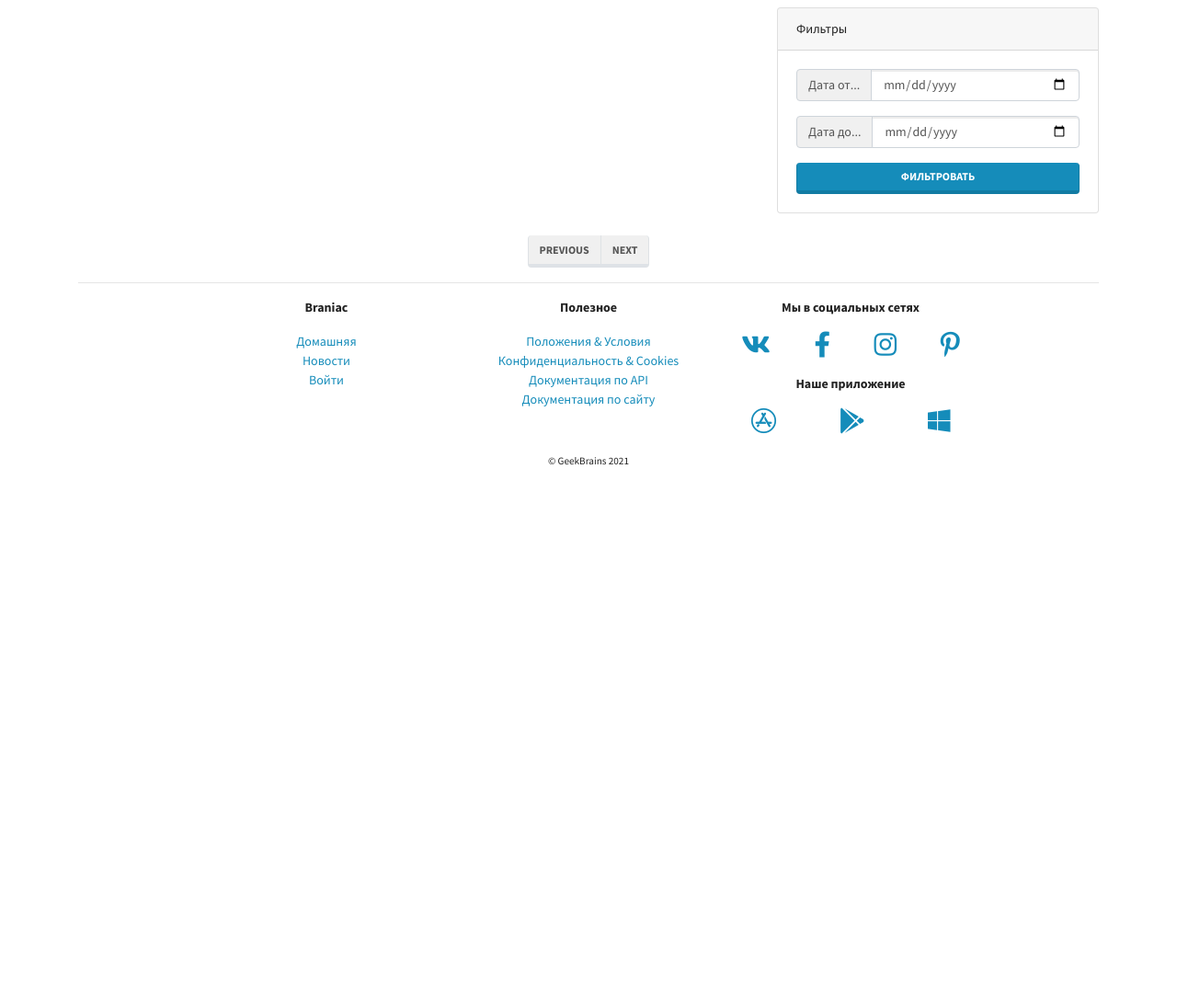
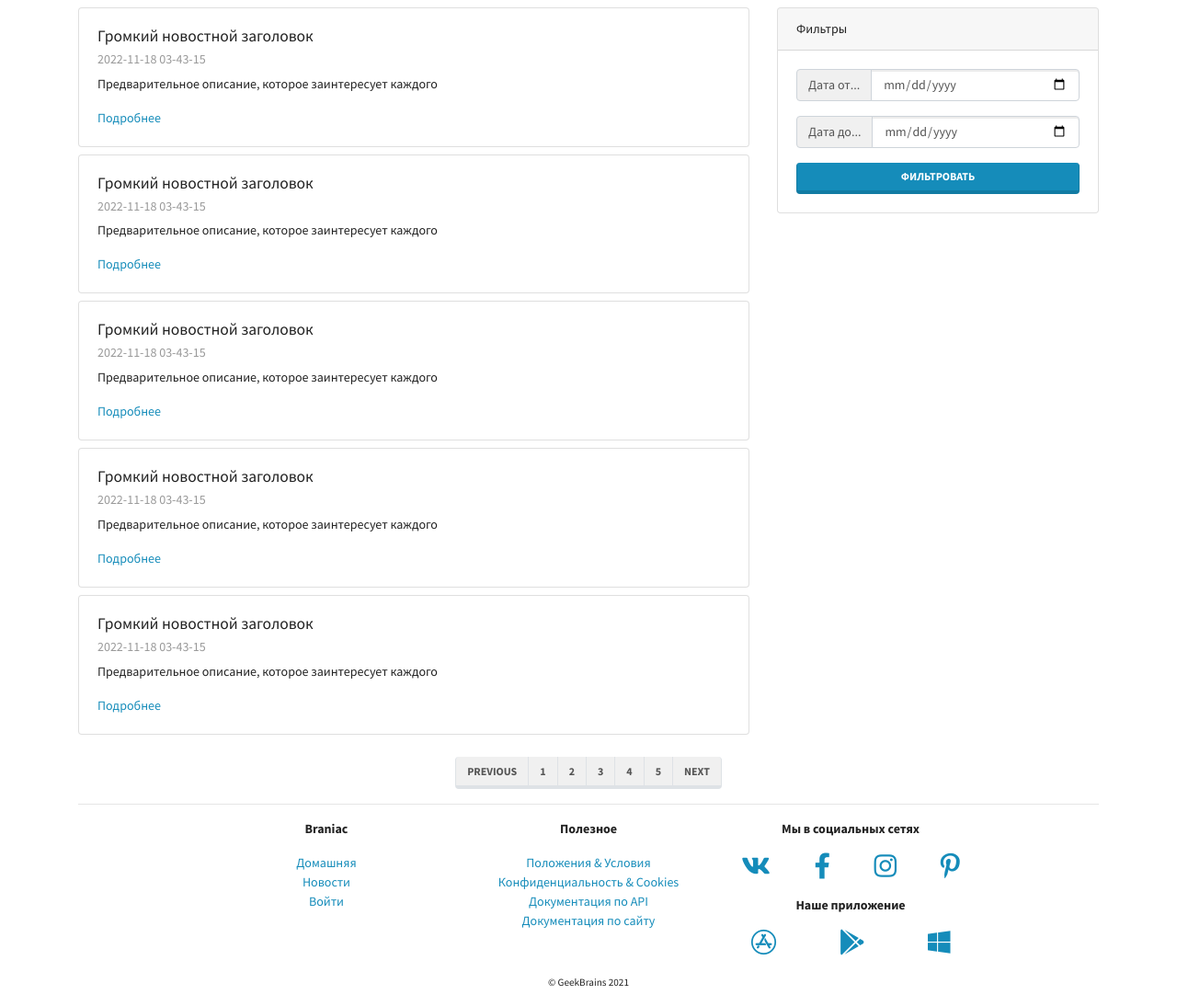
Before and after one commit to DrozdForever/BraniacLMS, a Django app: page /mainapp/news/ in a window 1280 px wide. Shown: the part 77-1171 px from the top of the page at 92% size. Before the commit the page ends 583 px from the top, so only its background shows below. Run offline with Django 3.2, Linux system fonts and the light colour scheme; some libraries are stand-ins or nearby versions.

Commit message:
lesson_3 Template's filters

```diff
--- a/mainapp/templates/mainapp/news.html
+++ b/mainapp/templates/mainapp/news.html
@@ -12,7 +12,9 @@
       <div class="card my-2">
         <div class="card-body">
           <h5 class="card-title">{{ news_title }}</h5>
-        <h6 class="card-subtitle mb-2 text-muted">2021-04-29 20-50-26</h6>
+          <h6 class="card-subtitle mb-2 text-muted">
+            {{ datetime_obj|date:"Y-m-d h-i-s" }}
+          </h6>
           <p class="card-text">{{ news_preview }}</p>
           <a href="#" class="card-link">Подробнее</a>
         </div>
@@ -58,7 +60,6 @@
       {% for i in double_range %}
         <li class="page-item"><a class="page-link" href="#">{{ i }}</a></li>
       {% endfor %}
-
       <li class="page-item"><a class="page-link" href="#">Next</a></li>
     </ul>
   </nav>
--- a/mainapp/views.py
+++ b/mainapp/views.py
@@ -1,3 +1,5 @@
+from datetime import datetime
+
 from django.views.generic import TemplateView
 
 
@@ -14,6 +16,8 @@ class NewsPageView(TemplateView):
         # Create your own data
         context["news_title"] = "Громкий новостной заголовок"
         context["news_preview"] = "Предварительное описание, которое заинтересует каждого"
+        context["range"] = range(1, 6)
+        context["datetime_obj"] = datetime.now()
         return context
 
 
```
Lines whose indentation alone changed are shown as unchanged.
